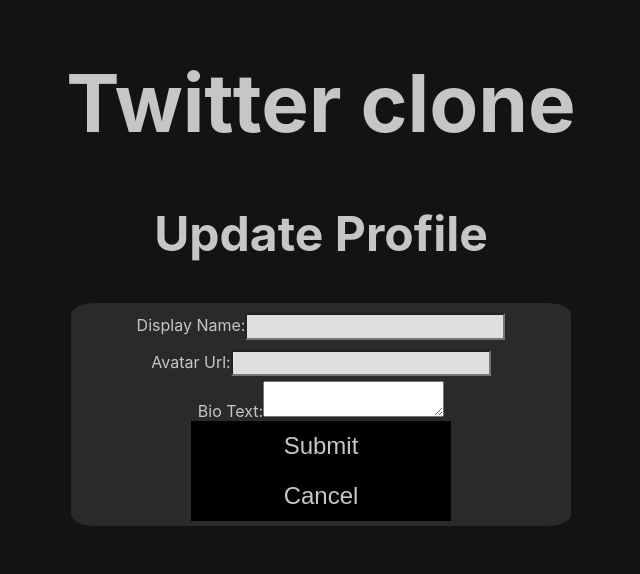
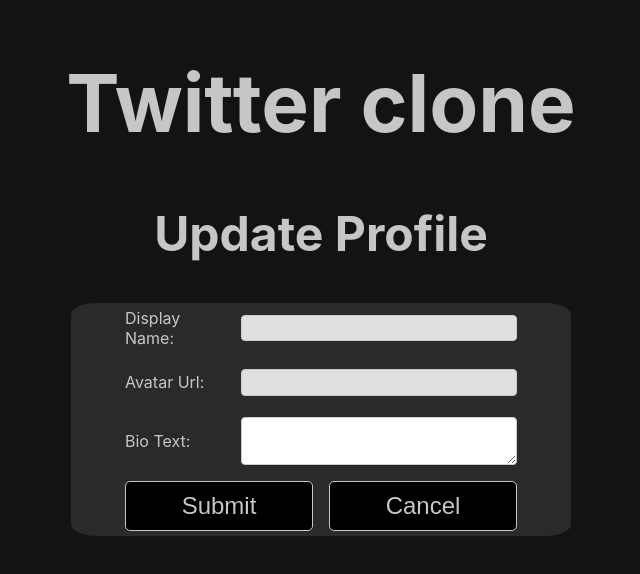
Before and after one commit to jukkor/twitter-clone, a React (Vite) app: page /updateprofile in a window 1280 px wide. Shown: the top 574 px of the page, without its empty margins (319-959 px from the left). Built offline with nearby package versions, Linux system fonts and the light colour scheme; no server answers.

Commit message:
style: visual upgrade to profile edit page, button to cancel edit

```diff
--- a/src/pages/UpdateProfilePage.css
+++ b/src/pages/UpdateProfilePage.css
@@ -1,10 +1,38 @@
-label {
-    color: #c6c6c6;
-    text-align: center;
-}
-
 form {
     display: flex;
     flex-direction: column;
+    gap: 1rem;
+}
+
+.form-group {
+    display: flex;
     align-items: center;
+    gap: 1rem;
+    width: 100%;
 }
+
+label {
+    color: #c6c6c6;
+    text-align: right;
+    flex-basis: 100px;
+    text-align: left;
+}
+
+input,
+textarea {
+    flex-grow: 1;
+    padding: 0.5rem;
+    border: 1px solid #ccc;
+    border-radius: 4px;
+    resize: vertical;
+}
+
+.form-actions {
+    display: flex;
+    gap: 1rem;
+}
+
+.form-actions button {
+    border: 1px solid #c6c6c6;
+    border-radius: 5px;
+}
--- a/src/pages/UpdateProfilePage.jsx
+++ b/src/pages/UpdateProfilePage.jsx
@@ -3,6 +3,7 @@
 import { updateProfile } from "firebase/auth";
 import { useNavigate } from "react-router-dom";
 import { auth, db } from "../firebase/firebase";
+
 import "./UpdateProfilePage.css";
 
 const UpdateProfilePage = () => {
@@ -89,20 +90,22 @@
                 <div className="auth-container">
                     <div className="auth-options-container">
                         <form onSubmit={submitForm}>
-                        <div>
+                            <div className="form-group">
                                 <label htmlFor="displayName">Display Name:</label>
                                 <input name="displayName" defaultValue={profile.displayName} />
                             </div>
-                        <div>
-                            <label>Avatar Url:</label>
+                            <div className="form-group">
+                                <label htmlFor="photoURL">Avatar Url:</label>
                                 <input name="photoURL" defaultValue={profile.photoURL} />
                             </div>
-                        <div>
-                            <label>Bio Text:</label>
+                            <div className="form-group">
+                                <label htmlFor="bioText">Bio Text:</label>
                                 <textarea name="bioText" defaultValue={profile.bioText}></textarea>
                             </div>
+                            <div className="form-actions">
                                 <button type="submit">Submit</button>
                                 <button onClick={handleFormCancel}>Cancel</button>
+                            </div>
                         </form>
                     </div>
                 </div>
```
Lines whose indentation alone changed are shown as unchanged.
